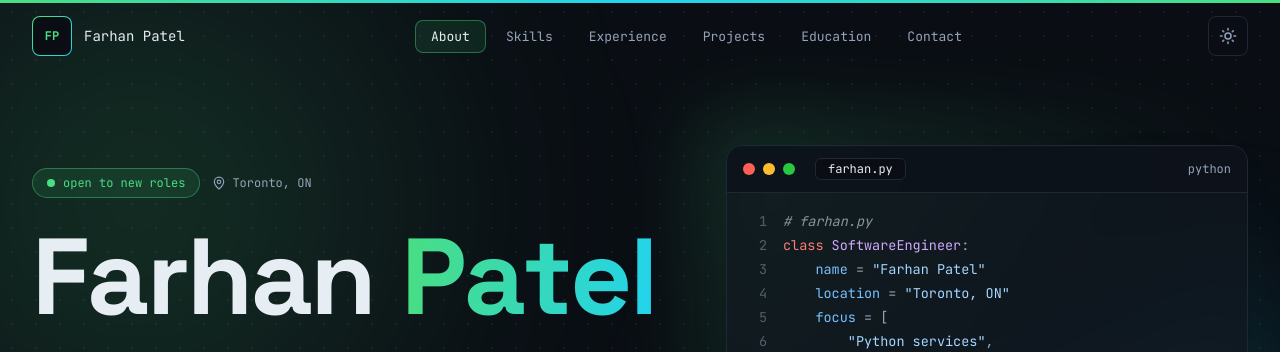
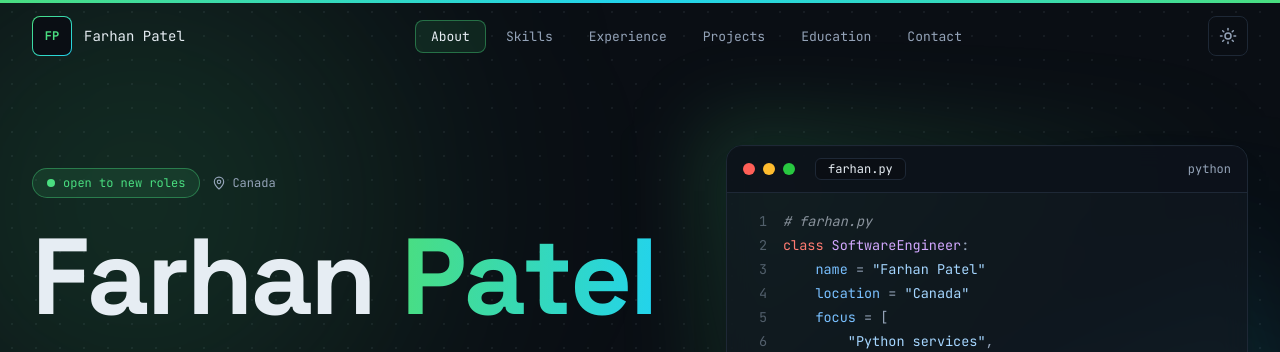
Before and after one commit to farhanpatel-dev/portfolio, a React (Vite) app: page / in a window 1280 px wide. Shown: the top 352 px of the page. Built offline with nearby package versions, Linux system fonts and the light colour scheme.

Commit message:
Show location as Canada instead of Toronto
Updates the hero, contact card, code card, meta description, structured
data, link-preview image and the site's resume PDF.

```diff
--- a/index.html
+++ b/index.html
@@ -6,7 +6,7 @@
 
     <!-- Primary SEO -->
     <title>Farhan Patel · Software Engineer</title>
-    <meta name="description" content="Farhan Patel is a software engineer in Toronto building reliable Python services, geospatial APIs and production machine learning. M.Sc. Computer Science, Western University." />
+    <meta name="description" content="Farhan Patel is a software engineer in Canada building reliable Python services, geospatial APIs and production machine learning. M.Sc. Computer Science, Western University." />
     <meta name="author" content="Farhan Patel" />
     <link rel="canonical" href="https://farhanpatel-dev.github.io/portfolio/" />
     <meta name="theme-color" content="#0A0E14" />
@@ -43,7 +43,7 @@
         "name": "Farhan Patel",
         "jobTitle": "Software Engineer",
         "url": "https://farhanpatel-dev.github.io/portfolio/",
-        "address": { "@type": "PostalAddress", "addressLocality": "Toronto", "addressRegion": "ON", "addressCountry": "CA" },
+        "address": { "@type": "PostalAddress", "addressCountry": "CA" },
         "alumniOf": [{ "@type": "CollegeOrUniversity", "name": "Western University" }, { "@type": "CollegeOrUniversity", "name": "Sanjay Ghodawat University" }],
         "sameAs": ["https://www.linkedin.com/in/patel-farhan", "https://github.com/farhanpatel-dev"]
       }
--- a/src/data/portfolio.js
+++ b/src/data/portfolio.js
@@ -59,8 +59,8 @@ export const contact = {
   phone: '',
   phoneDisplay: '',
   showPhone: false,
-  location: 'Toronto, ON',
-  mapsUrl: 'https://www.google.com/maps/search/?api=1&query=Toronto%2C%20ON',
+  location: 'Canada',
+  mapsUrl: 'https://www.google.com/maps/search/?api=1&query=Canada',
   linkedin: 'https://www.linkedin.com/in/patel-farhan',
   github: 'https://github.com/farhanpatel-dev',
   // Formspree form id (the part after formspree.io/f/). Leave '' to fall back
--- a/tools/og-image.html
+++ b/tools/og-image.html
@@ -24,7 +24,7 @@
 <body>
   <div class="glow g1"></div><div class="glow g2"></div>
   <div class="wrap">
-    <div class="pill"><span class="dot"></span>open to new roles · Toronto, ON</div>
+    <div class="pill"><span class="dot"></span>open to new roles · Canada</div>
     <h1>Farhan <span>Patel</span></h1>
     <div class="role"><b>&gt;_</b> Software Engineer<span class="caret"></span></div>
     <div class="tags"><i>//</i> Python · FastAPI · PostGIS · PyTorch · Docker</div>
```
Also changed, not shown: public/og-image.png, 1 other file (tests, documents, lock files or other folders).
